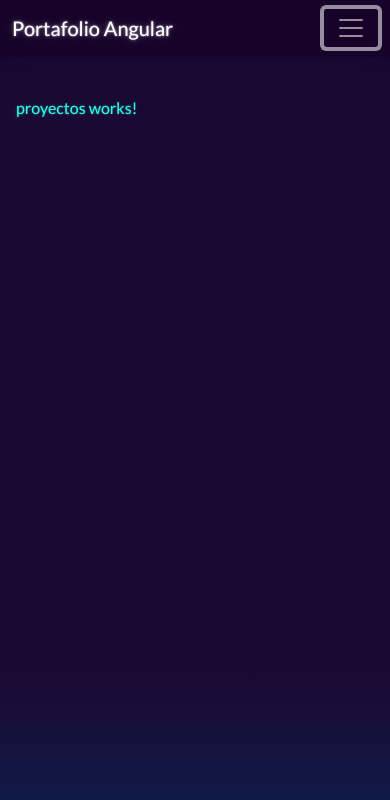
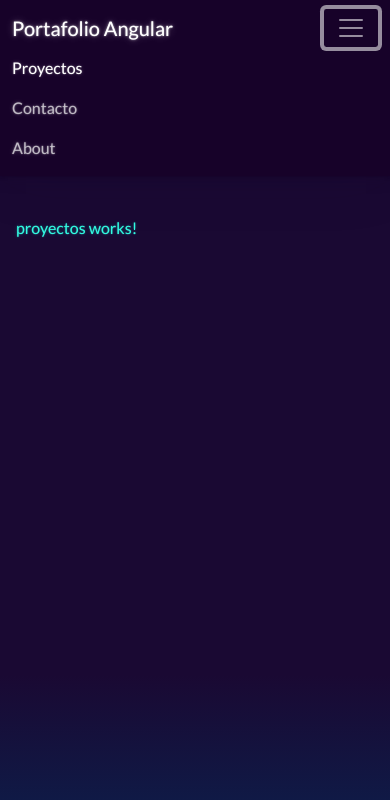
Before and after one commit to ClaudiaQuezadaRiquelme/yirsis-08-portafolio, an Angular app: page /proyectos in a window 390 px wide. Both pictures are taken after a click on the button "Toggle navigation". Shown: the top 800 px of the page. Built offline with nearby package versions, Linux system fonts and the light colour scheme.

Commit message:
navbar with routes. Index with bundle bootstrap

```diff
--- a/src/app/shared/components/navbar/navbar.component.html
+++ b/src/app/shared/components/navbar/navbar.component.html
@@ -2,20 +2,20 @@
 
 <nav class="navbar navbar-expand-lg bg-dark" data-bs-theme="dark">
   <div class="container-fluid">
-    <a class="navbar-brand" href="#">Portafolio Angular</a>
+    <a class="navbar-brand" routerLink="proyectos">Portafolio Angular</a>
     <button class="navbar-toggler" type="button" data-bs-toggle="collapse" data-bs-target="#navbarColor02" aria-controls="navbarColor02" aria-expanded="false" aria-label="Toggle navigation">
       <span class="navbar-toggler-icon"></span>
     </button>
     <div class="collapse navbar-collapse" id="navbarColor02">
       <ul class="navbar-nav me-auto">
         <li class="nav-item">
-          <a class="nav-link active" href="#">Proyectos</a>
+          <a class="nav-link active" routerLink="proyectos">Proyectos</a>
         </li>
         <li class="nav-item">
-          <a class="nav-link" href="#">Contacto</a>
+          <a class="nav-link" routerLink="contacto">Contacto</a>
         </li>
         <li class="nav-item">
-          <a class="nav-link" href="#">About</a>
+          <a class="nav-link" routerLink="about">About</a>
         </li>
       </ul>
     </div>
--- a/src/app/shared/components/share.module.ts
+++ b/src/app/shared/components/share.module.ts
@@ -2,13 +2,15 @@ import { NgModule } from '@angular/core';
 import { CommonModule } from '@angular/common';
 
 import { NavbarComponent } from './navbar/navbar.component';
+import { RouterModule } from '@angular/router';
 
 @NgModule({
   declarations: [
     NavbarComponent,
   ],
   imports: [
-    CommonModule
+    CommonModule,
+    RouterModule,
   ],
   exports: [
     NavbarComponent,
--- a/src/index.html
+++ b/src/index.html
@@ -6,6 +6,7 @@
   <base href="/">
   <meta name="viewport" content="width=device-width, initial-scale=1">
   <link rel="icon" type="image/x-icon" href="favicon.ico">
+  <script src="https://cdn.jsdelivr.net/npm/bootstrap@5.1.3/dist/js/bootstrap.bundle.min.js" integrity="sha384-ka7Sk0Gln4gmtz2MlQnikT1wXgYsOg+OMhuP+IlRH9sENBO0LRn5q+8nbTov4+1p" crossorigin="anonymous"></script>
 </head>
 <body>
   <app-root></app-root>
```
